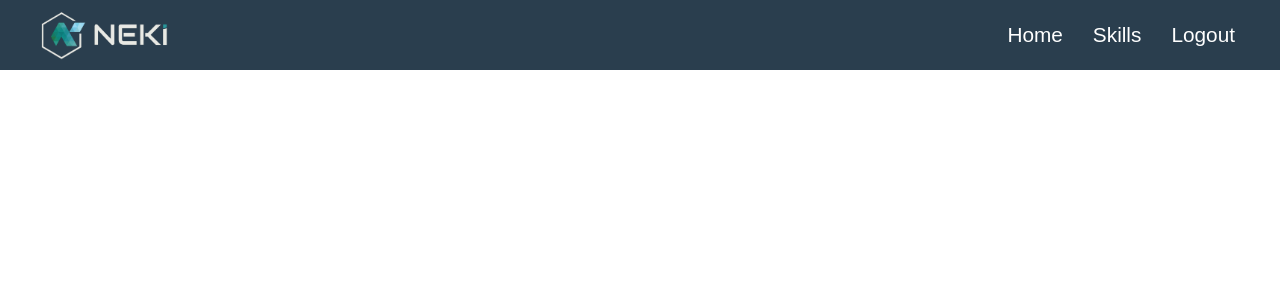
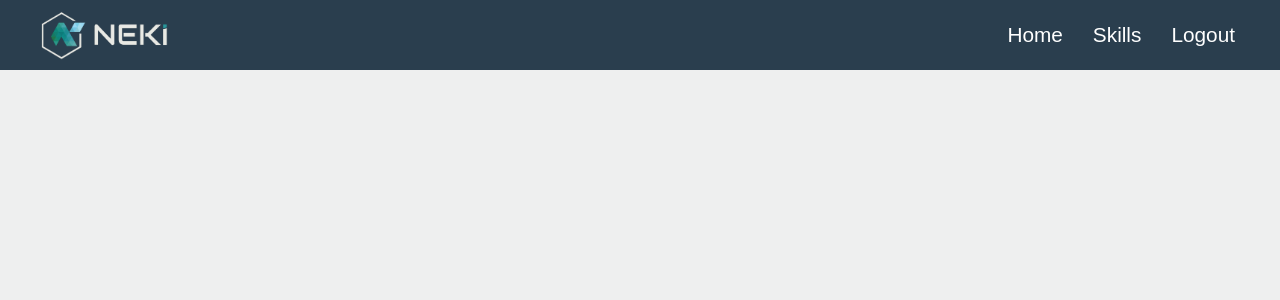
Before and after one commit to nathanfdias/SeletivoNekiFront, a React (Create React App) app in the folder projeto/: page /home in a window 1280 px wide. Shown: the top 300 px of the page. Built offline with nearby package versions, Linux system fonts and the light colour scheme; sample sign-in values are in the browser's storage.

Commit message:
Skills ajuste

```diff
--- a/projeto/src/Pages/Home/index.css
+++ b/projeto/src/Pages/Home/index.css
@@ -1,4 +1,6 @@
 .home-container{
-    width: 100vw;
-    height: 100vh;
+    min-height: 100vh;
+    background-color: rgba(208, 211, 211, 0.356);
+    display: flex;
+    flex-direction: column;
 }
--- a/projeto/src/Pages/Home/index.js
+++ b/projeto/src/Pages/Home/index.js
@@ -1,10 +1,14 @@
 import React from 'react';
 import Navbar from '../../components/Navbar';
+import "../Home/index.css";
 
 export function Home() {
  return (
    <>
-        <Navbar />
+        <div className='home-container'>
+          <Navbar />
+
+        </div>
    </>
   );
 }
--- a/projeto/src/Pages/Skills/index.js
+++ b/projeto/src/Pages/Skills/index.js
@@ -97,6 +97,7 @@ return (
                         </div>
                         <div className="text-container">
                             <h2>{skill.name}</h2>
+                            <p>Version: {skill.version}</p>
                             <p>{skill.description}</p>
                         </div>
                         <div className="input-checkbox">
```
